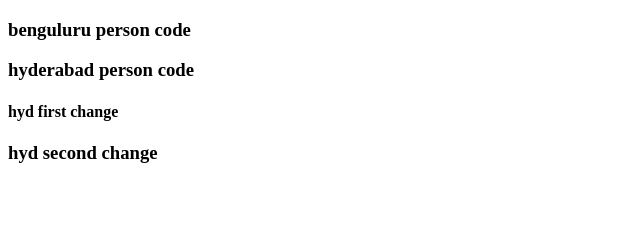
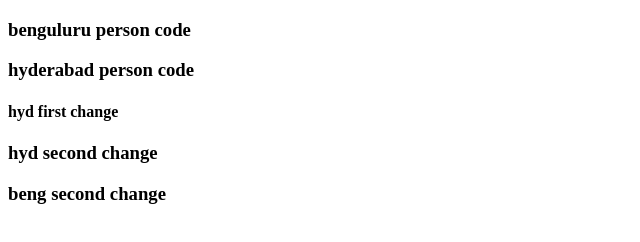
Before and after one commit to RahulMunnur/project, a plain HTML site: page index.html in a window 1280 px wide. Shown: the whole page, without its empty margins (0-640 px from the left). Drawn offline with Linux system fonts and the light colour scheme.

Commit message:
beng second change

```diff
--- a/index.html
+++ b/index.html
@@ -10,5 +10,6 @@
     <h3>hyderabad person code</h3>
     <h4>hyd first change</h4>
     <h3>hyd second change</h3>
+    <h3>beng second change</h3>
 </body>
 </html>
```
